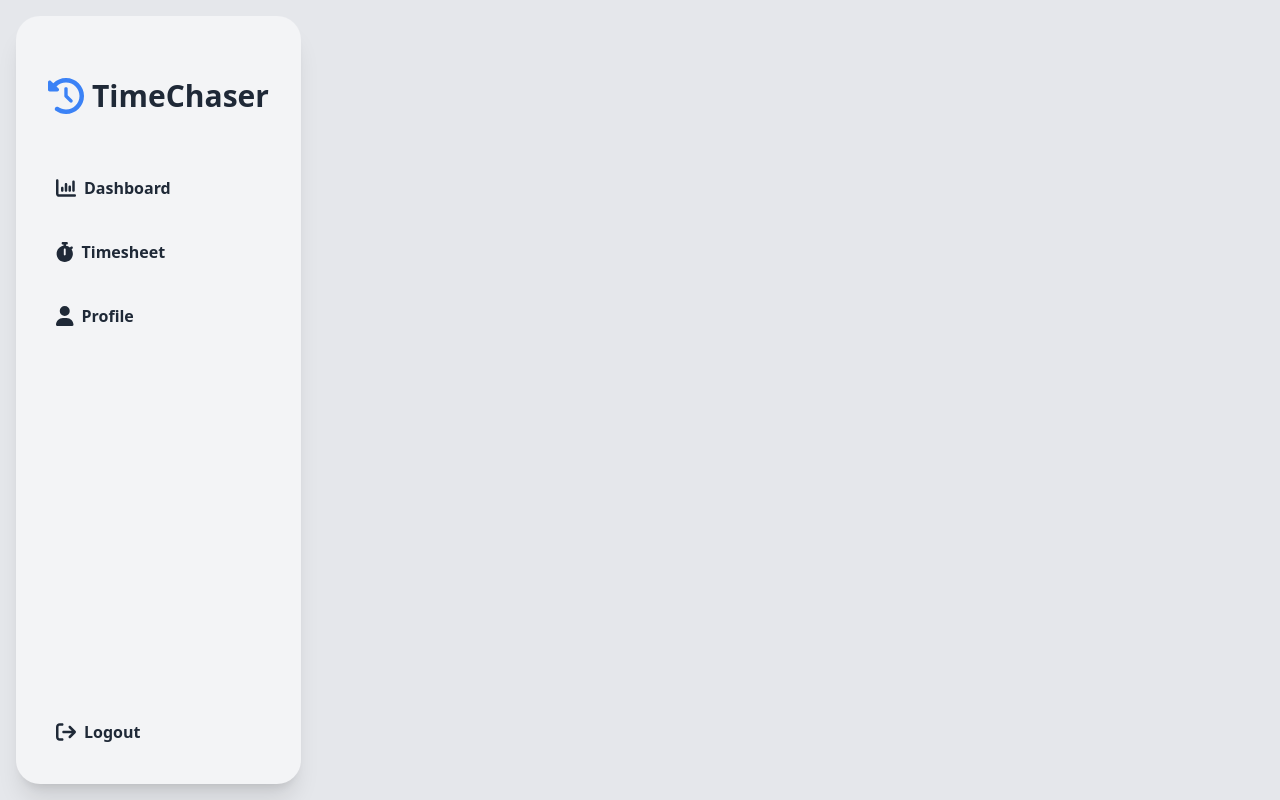
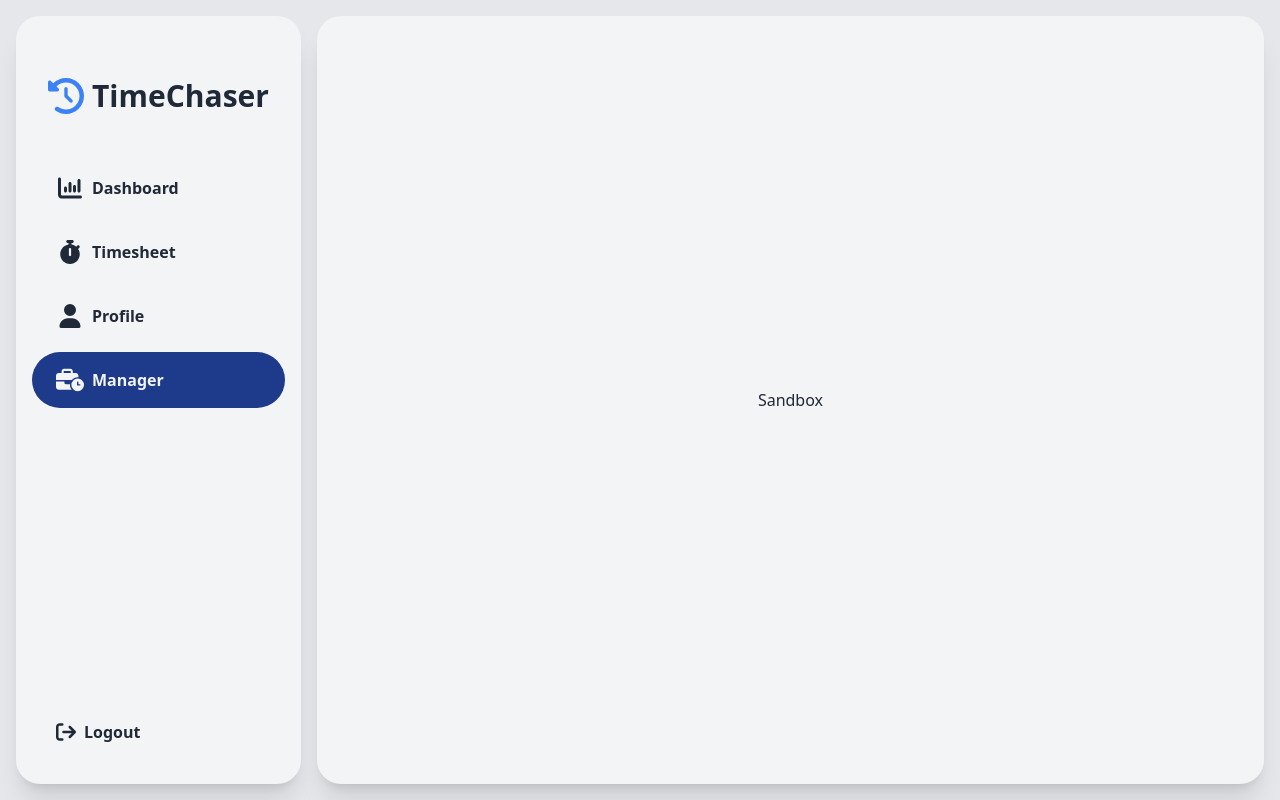
Before and after one commit to jussaw/timechaser, a React (Vite) app in the folder frontend/: page /manager in a window 1280 px wide. Built offline with nearby package versions, Linux system fonts and the light colour scheme.

Commit message:
Add notification view

```diff
--- a/frontend/src/App.jsx
+++ b/frontend/src/App.jsx
@@ -7,11 +7,12 @@ import Timesheet from "./pages/Timesheet";
 import Login from "./pages/Login";
 import "./styles/UniversalComponent.css";
 import Profile from "./pages/Profile";
+import Manager from "./pages/Manager";
 
 export default function App() {
   return (
     <Router>
-      <div className="bg-custom-main-background text-custom-black flex h-screen w-screen flex-col p-4 font-sans">
+      <div className="flex h-screen w-screen flex-col bg-custom-main-background p-4 font-sans text-custom-black">
         <div className="flex h-full w-full flex-row">
           <SideBar className="sidebar-component" />
           <Routes>
@@ -19,6 +20,7 @@ export default function App() {
             <Route path="/dashboard" element={<Dashboard />} />
             <Route path="/timesheet" element={<Timesheet />} />
             <Route path="/profile" element={<Profile />} />
+            <Route path="/manager" element={<Manager />} />
             {/* TODO: Delete Later. Only for Sandboxing */}
             <Route path="/sandbox" element={<Sandbox />} />
           </Routes>
--- a/frontend/src/components/SideBar.jsx
+++ b/frontend/src/components/SideBar.jsx
@@ -1,4 +1,5 @@
-import React from "react";
+import React, { useState, useEffect, useRef } from "react";
+
 import { FontAwesomeIcon } from "@fortawesome/react-fontawesome";
 import {
   faClockRotateLeft,
@@ -6,6 +7,7 @@ import {
   faStopwatch,
   faUser,
   faArrowRightFromBracket,
+  faBusinessTime,
 } from "@fortawesome/free-solid-svg-icons";
 import { Link, useLocation } from "react-router-dom";
 import "../styles/UniversalComponent.css";
@@ -17,7 +19,11 @@ export default function SideBar({ className }) {
   const renderDarkDashboard = location.pathname === "/dashboard";
   const renderDarkTimesheet = location.pathname === "/timesheet";
   const renderDarkProfile = location.pathname === "/profile";
-
+  const renderDarkManager = location.pathname === "/manager";
+  //TODO: get managerPendingSubmissions count from
+  const [managerPendingSubmissions, setManagerPendingSubmissions] = useState(0);
+  //TODO: get user role and confirm if manager
+  const [isManager, setIsManager] = useState(true);
   return renderSidebar ? (
     <div
       className={`${className} flex flex-col items-center justify-between p-4`}
@@ -39,7 +45,7 @@ export default function SideBar({ className }) {
           }
           to="/dashboard"
         >
-          <FontAwesomeIcon className="text-xl" icon={faChartColumn} />
+          <FontAwesomeIcon className="sidebar-icon" icon={faChartColumn} />
           <div className="sidebar-button-icon"> Dashboard</div>
         </Link>
         <Link
@@ -48,7 +54,7 @@ export default function SideBar({ className }) {
           }
           to="/timesheet"
         >
-          <FontAwesomeIcon className="text-xl" icon={faStopwatch} />
+          <FontAwesomeIcon className="sidebar-icon" icon={faStopwatch} />
           <div className="sidebar-button-icon"> Timesheet</div>
         </Link>
         <Link
@@ -57,9 +63,26 @@ export default function SideBar({ className }) {
           }
           to="/profile"
         >
-          <FontAwesomeIcon className="text-xl" icon={faUser} />
+          <FontAwesomeIcon className="sidebar-icon" icon={faUser} />
           <div className="sidebar-button-icon"> Profile</div>
         </Link>
+        {/* TODO: set visible only if manager */}
+        {isManager && (
+          <Link
+            className={
+              renderDarkManager ? "sidebar-button-dark" : "sidebar-button"
+            }
+            to="/manager"
+          >
+            <FontAwesomeIcon className="sidebar-icon" icon={faBusinessTime} />
+            <div className="sidebar-button-icon"> Manager</div>
+            {managerPendingSubmissions != 0 && (
+              <span className="ml-auto flex h-6 w-6 items-center justify-center rounded-full bg-custom-red p-3.5 text-custom-white">
+                {managerPendingSubmissions}
+              </span>
+            )}
+          </Link>
+        )}
       </div>
       {/* TODO: Add Logout Logic */}
       <Link className="sidebar-button" to="/">
--- /dev/null
+++ b/frontend/src/pages/Manager.jsx
@@ -0,0 +1,13 @@
+import React from "react";
+import "../styles/UniversalComponent.css";
+
+export default function Manager() {
+  return (
+    <div className="flex flex-grow">
+      {/* Comment out this div */}
+      <div className="full-page-component flex-grow items-center justify-center">
+        <div className="flex h-full items-center justify-center">Sandbox</div>
+      </div>
+    </div>
+  );
+}
--- a/frontend/src/styles/Sidebar.css
+++ b/frontend/src/styles/Sidebar.css
@@ -9,3 +9,7 @@
 .sidebar-button-icon {
   @apply pl-2 font-semibold;
 }
+
+.sidebar-icon {
+  @apply w-7 text-2xl;
+}
```
